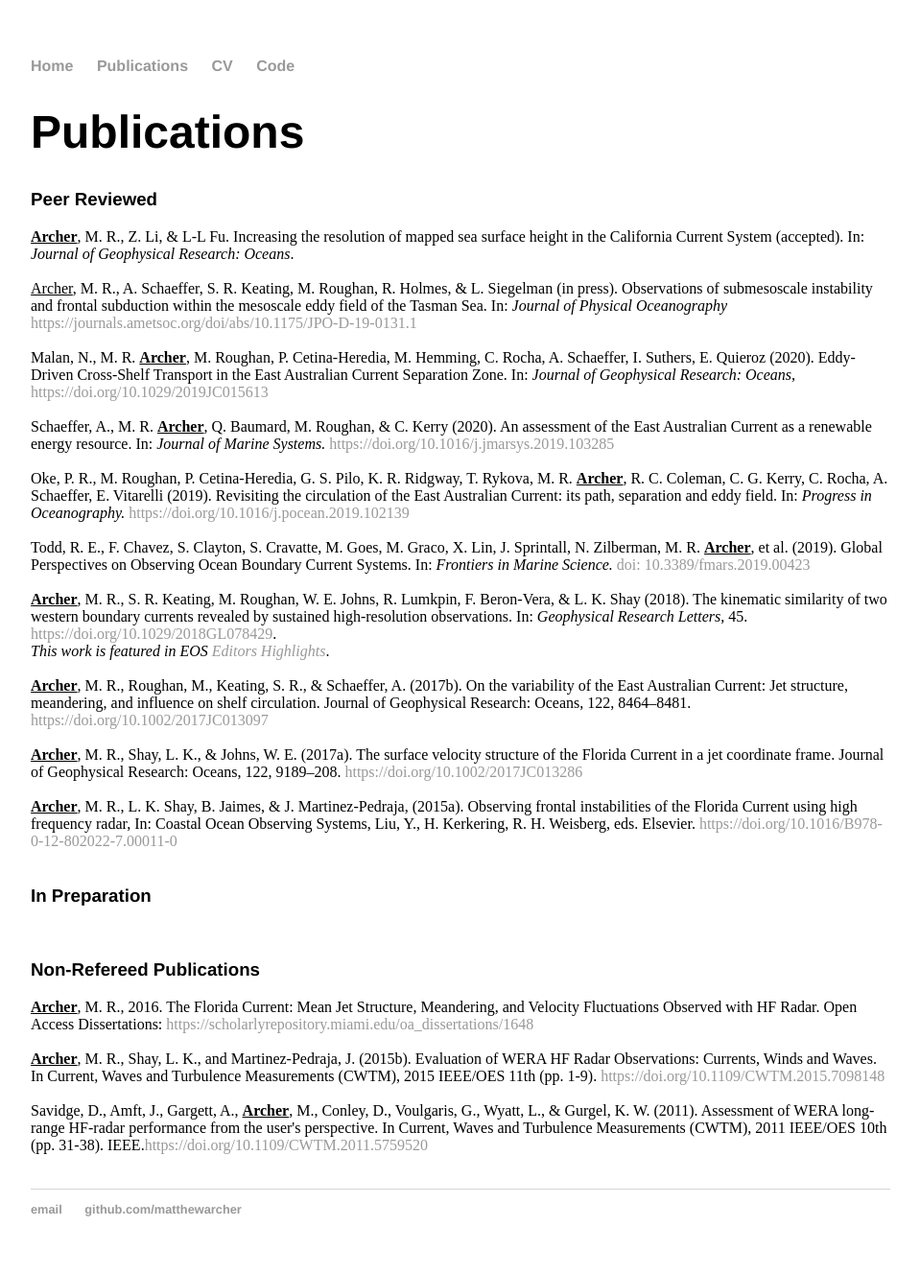
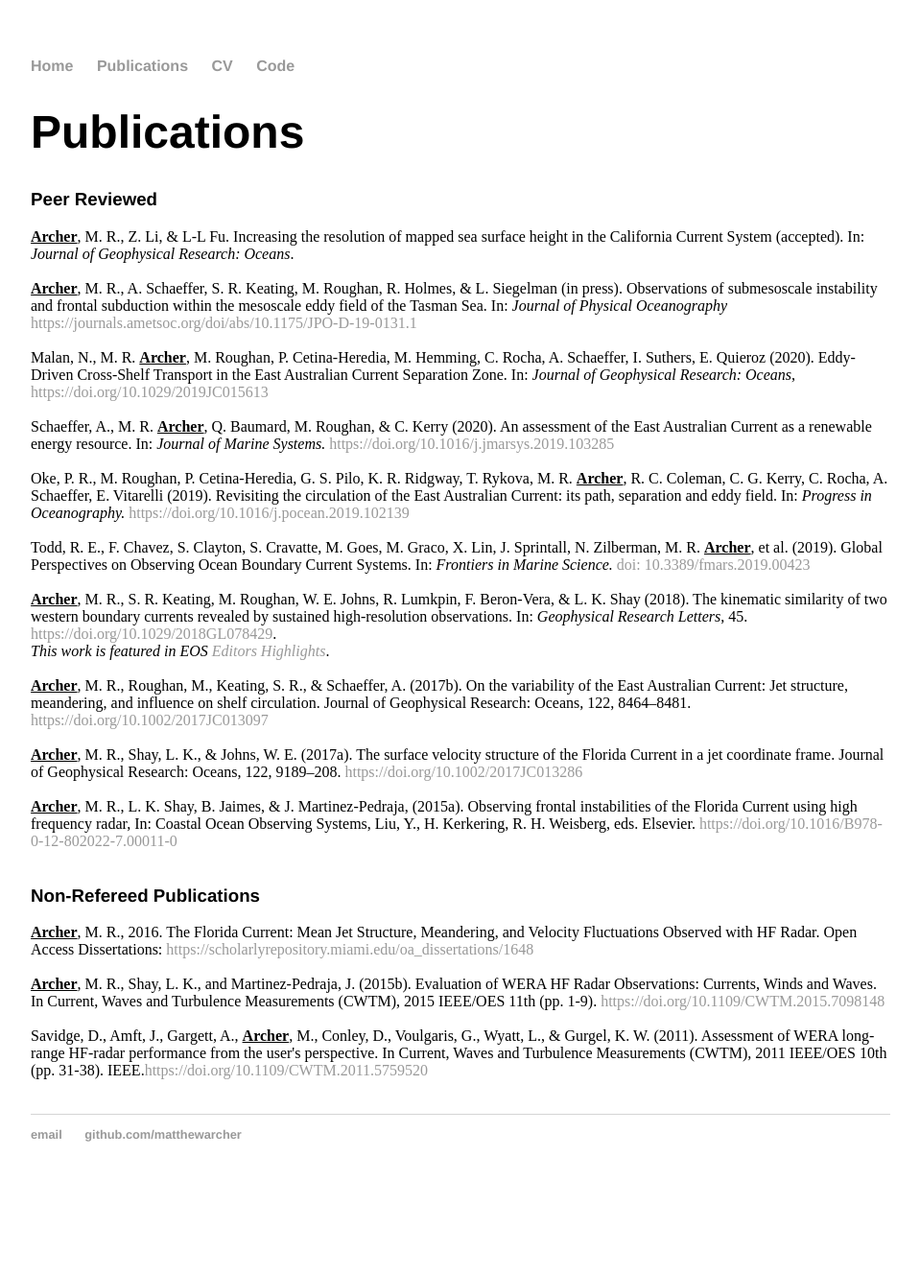
Before and after one commit to matthewarcher/matthewarcher.github.io, a Jekyll site: the page built from publications/index.html, in a window 1280 px wide. Shown: the whole page at 96% size, without its empty margins (160-1119 px from the left). Built offline with Jekyll 4.4.1, drawn with Linux system fonts in a browser that asks for light colours; after the commit the page ends 1250 px from its top, so only the background shows below that.

Commit message:
Update index.html

```diff
--- a/publications/index.html
+++ b/publications/index.html
@@ -7,7 +7,7 @@
 
 	<font face = "helvetica"><h3>Peer Reviewed</h3></font>
 	<b><u>Archer</u></b>, M. R., Z. Li, & L-L Fu. Increasing the resolution of mapped sea surface height in the California Current System (accepted). In: <i>Journal of Geophysical Research: Oceans</i>.<br>
-	<br><u>Archer</u></b>, M. R., A. Schaeffer, S. R. Keating, M. Roughan, R. Holmes, & L. Siegelman (in press). Observations of submesoscale instability and frontal subduction within the mesoscale eddy field of the Tasman Sea. In: <i>Journal of Physical Oceanography</i><a href="https://journals.ametsoc.org/doi/abs/10.1175/JPO-D-19-0131.1" target="_blank"> https://journals.ametsoc.org/doi/abs/10.1175/JPO-D-19-0131.1</a><br>
+	<br><b><u>Archer</u></b>, M. R., A. Schaeffer, S. R. Keating, M. Roughan, R. Holmes, & L. Siegelman (in press). Observations of submesoscale instability and frontal subduction within the mesoscale eddy field of the Tasman Sea. In: <i>Journal of Physical Oceanography</i><a href="https://journals.ametsoc.org/doi/abs/10.1175/JPO-D-19-0131.1" target="_blank"> https://journals.ametsoc.org/doi/abs/10.1175/JPO-D-19-0131.1</a><br>
 	<br>Malan, N., M. R. <b><u>Archer</u></b>, M. Roughan, P. Cetina-Heredia, M. Hemming, C. Rocha, A. Schaeffer, I. Suthers, E. Quieroz (2020). Eddy‐Driven Cross‐Shelf Transport in the East Australian Current Separation Zone. In: <i>Journal of Geophysical Research: Oceans, </i><a href="https://doi.org/10.1029/2019JC015613" target="_blank"> https://doi.org/10.1029/2019JC015613</a><br>
 	<br>Schaeffer, A., M. R. <b><u>Archer</u></b>, Q. Baumard, M. Roughan, & C. Kerry (2020). An assessment of the East Australian Current as a renewable energy resource. In: <i>Journal of Marine Systems. </i><a href="https://doi.org/10.1016/j.jmarsys.2019.103285" target="_blank"> https://doi.org/10.1016/j.jmarsys.2019.103285</a><br>
 	<br>Oke, P. R., M. Roughan, P. Cetina-Heredia, G. S. Pilo, K. R. Ridgway, T. Rykova, M. R. <b><u>Archer</u></b>, R. C. Coleman, C. G. Kerry, C. Rocha, A. Schaeffer, E. Vitarelli (2019). Revisiting the circulation of the East Australian Current: its path, separation and eddy field. In: <i>Progress in Oceanography. </i><a href="https://doi.org/10.1016/j.pocean.2019.102139" target="_blank"> https://doi.org/10.1016/j.pocean.2019.102139</a><br>
@@ -17,9 +17,10 @@
 	<br><u><b>Archer</u></b>, M. R., Shay, L. K., & Johns, W. E. (2017a). The surface velocity structure of the Florida Current in a jet coordinate frame. Journal of Geophysical Research: Oceans, 122, 9189–208. <a href="https://doi.org/10.1002/2017JC013286" target="_blank">https://doi.org/10.1002/2017JC013286</a><br>
 	<br><u><b>Archer</u></b>, M. R., L. K. Shay, B. Jaimes, & J. Martinez-Pedraja, (2015a). Observing frontal instabilities of the Florida Current using high frequency radar, In: Coastal Ocean Observing Systems, Liu, Y., H. Kerkering, R. H. Weisberg, eds.  Elsevier. <a href="/publications/Archer_etal_2015_BookCh.pdf" target="_blank">https://doi.org/10.1016/B978-0-12-802022-7.00011-0</a><br><br>
 
-	<font face = "helvetica"><h3>In Preparation</h3></font>
-	<!--<b><u>Archer</u></b>, M. R., Z. Li, J. Wang, & L-L Fu. A multi-scale data assimilation system in support of the SWOT mission, Part II: Evaluation with strategic field observations. In preparation <i>Journal of Geophysical Research: Oceans</i>.<br>-->
+	<!--<font face = "helvetica"><h3>In Preparation</h3></font>
+	<b><u>Archer</u></b>, M. R., Z. Li, J. Wang, & L-L Fu. A multi-scale data assimilation system in support of the SWOT mission, Part II: Evaluation with strategic field observations. In preparation <i>Journal of Geophysical Research: Oceans</i>.<br>
 	<br>
+	-->
 
 	<font face = "helvetica"><h3>Non-Refereed Publications</h3></font>
 	<u><b>Archer</u></b>, M. R., 2016. The Florida Current: Mean Jet Structure, Meandering, and Velocity Fluctuations Observed with HF Radar. Open Access Dissertations: <a href="https://scholarlyrepository.miami.edu/oa_dissertations/1648" target="_blank"> https://scholarlyrepository.miami.edu/oa_dissertations/1648</a><br>
```
